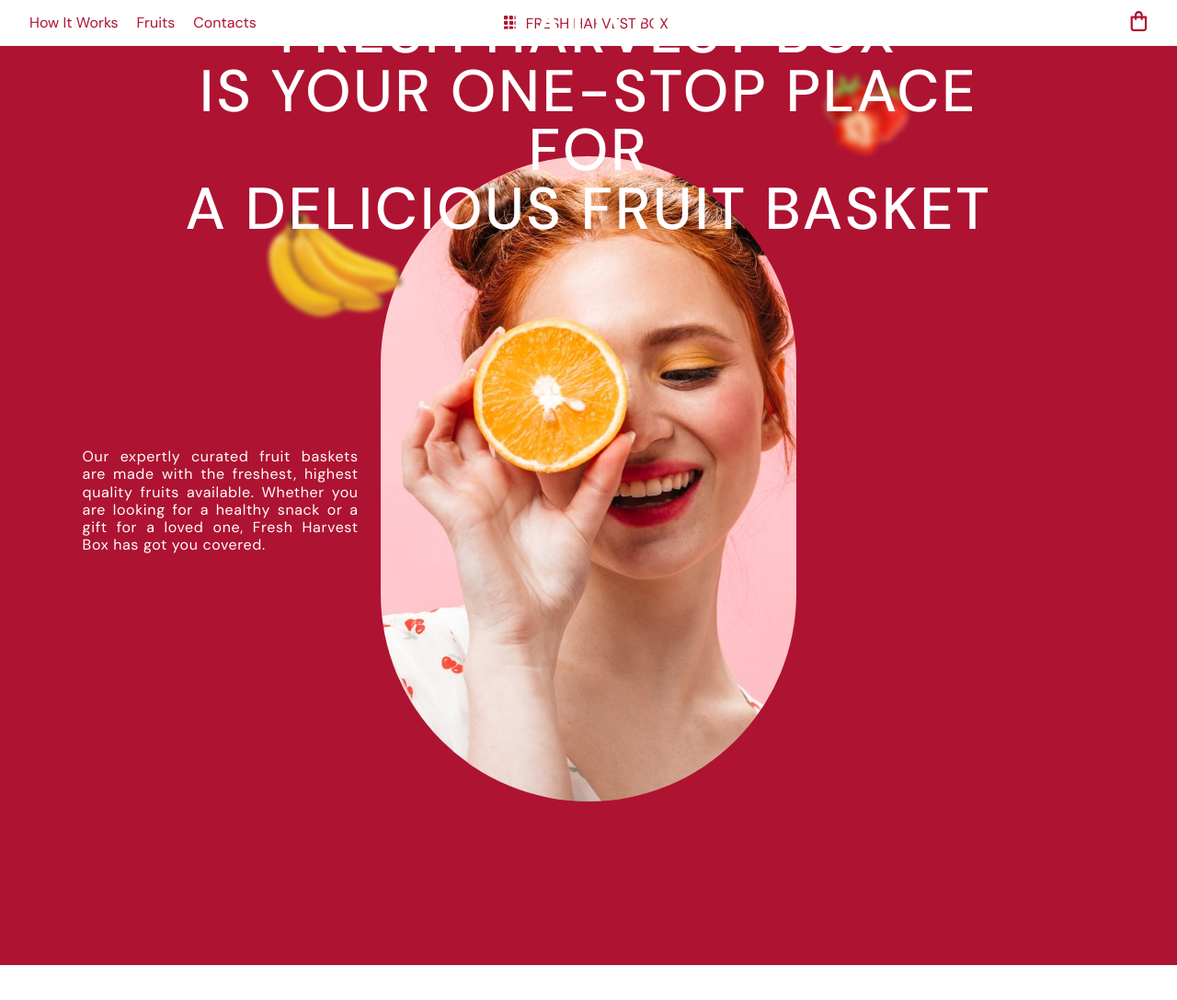
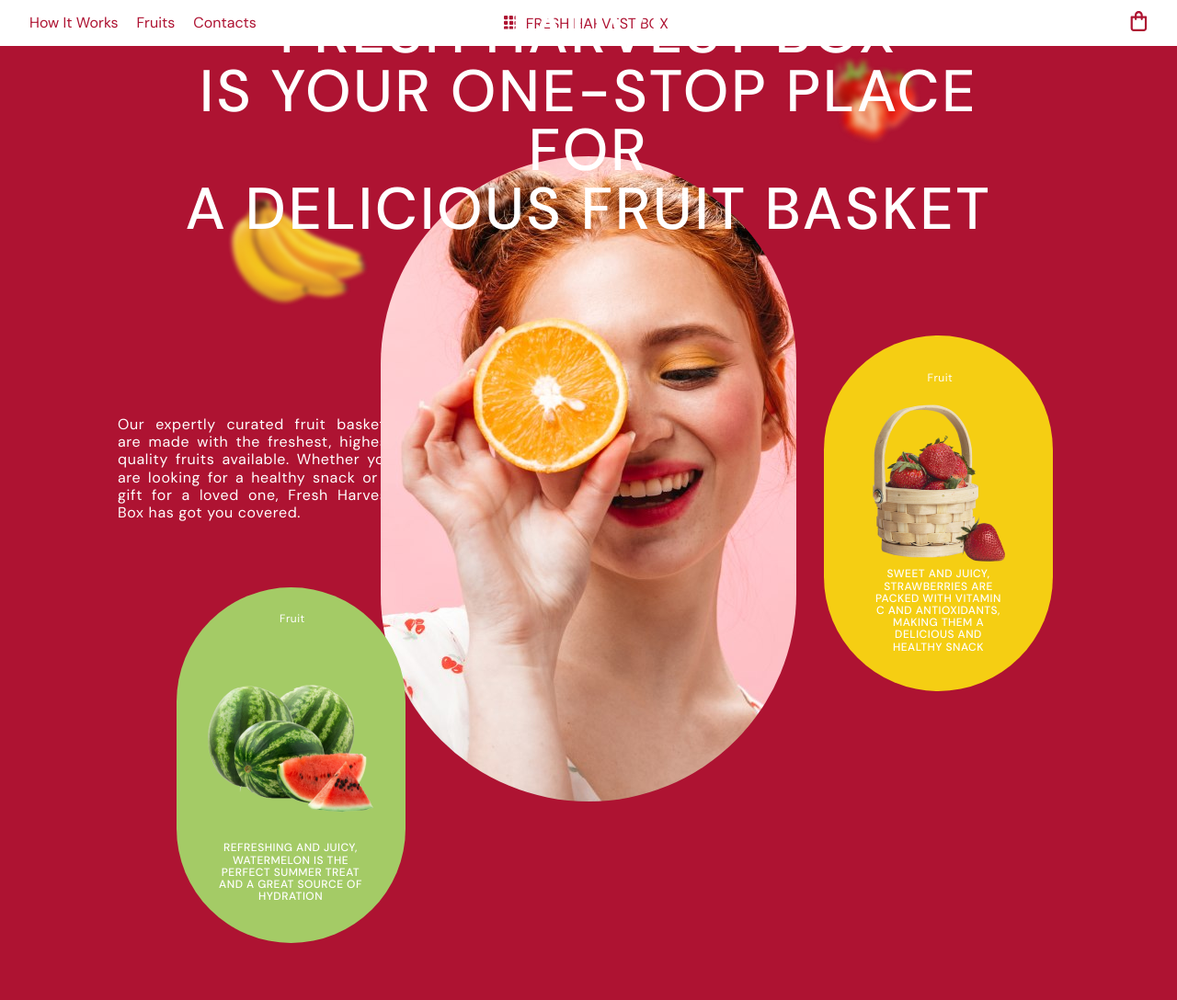
Before and after one commit to Ramacandra/parte1, a plain HTML site: page index.html in a window 1280 px wide. Shown: the top 1088 px of the page at 92% size. Before the commit the page ends 1050 px from the top, so only its background shows below. Drawn offline with nearby package versions, Linux system fonts and the light colour scheme.

Commit message:
container

```diff
--- a/index.html
+++ b/index.html
@@ -40,17 +40,23 @@
         <p class="principal-section__text">Our expertly curated fruit baskets are made with the freshest, highest quality fruits available. Whether you are looking for a healthy snack or a gift for a loved one, Fresh Harvest Box has got you covered.</p>
         <img class="principal-section__image" src="./images/lady.jpg" width="452" alt="lady-fruit">
 
-        <!--<svg class="principal-section__border" width="486" height="742">
-          <use href="./images/icons/icons.svg#icon-borde"> </use>
-        </svg> -->
-        <ul class="fruit-banana">
-          <li class="fruit-banana__item" >
-             <img class="fruit-banana__img" src="./images/bananas.png" width="184" alt="banana"> </li>
-        </ul>
-        <ul class="fruit-strawberry">
-          <li class="fruit-strawberry" >
-            <img class="fruit-strawberry__img" src="./images/strawberry.png" width="120" alt="strawberry"> </li>
-        </ul>
+        <div class="fruit-banana">
+             <img class="fruit-banana__img" src="./images/bananas.png" width="184" alt="banana">
+        </div>
+        <div class="fruit-strawberry">
+            <img class="fruit-strawberry__img" src="./images/strawberry.png" width="120" alt="strawberry">
+        </div>
+
+        <div class="watermelon__container">
+          <h3 class="watermelon__title">Fruit</h3>
+          <img class="watermelon__img" src="./images/watermelon.png" width="200" height="172" alt="watermelon">
+          <p class="watermelon__text">Refreshing and juicy, watermelon is the perfect summer treat and a great source of hydration</p>
+        </div>
+        <div class="strawberry-basket__container">
+          <h3 class="strawberry-basket__title">Fruit</h3>
+          <img class="strawberry-basket__img" src="./images/strawberry-basket.png" width="162" height="185" alt="watermelon">
+          <p class="strawberry-basket__text">Sweet and juicy, strawberries are packed with vitamin C and antioxidants, making them a delicious and healthy snack</p>
+        </div>
       </section>
     </main>
   </body>
--- a/sass/components/_header.scss
+++ b/sass/components/_header.scss
@@ -6,7 +6,7 @@
 }
 .nav__list {
     display: flex;
-    color:$background;
+    color:$red-s;
     list-style: none;
     gap:20px;
     padding: 16px 32px;
@@ -15,8 +15,8 @@
 
 .logo__container {
  display: flex;
- color: $background;
- fill: $background;
+ color: $red-s;
+ fill: $red-s;
  justify-content: center;
  align-content: center;
  text-align: center;
@@ -26,6 +26,6 @@ padding: 17px 250px 300px 17px;
 }
 
 .basket__icon {
-    fill:$background;
+    fill:$red-s;
     padding: 11px 32px;
 }
--- a/sass/components/_principal_section.scss
+++ b/sass/components/_principal_section.scss
@@ -1,9 +1,9 @@
 .main {
-    background-color: $background;
-    height: 1000px;
+    background-color: $red-s;
+    height: 2000px;
 }
 .principal-section {
-    background-color: $background;
+    background-color: $red-s;
     position: relative;
 }
 .principal-section__title {
@@ -16,7 +16,7 @@
     justify-content: center;
     text-align:center;
     text-transform: uppercase;
-    color:$primary-color;
+    color:$white-s;
     position: absolute;
     top: 50%;
     left: 50%;
@@ -35,14 +35,6 @@
     z-index: 0;
 }
 
-/*.principal-section__border {
-    fill: rgba(255, 255, 255, 0.5);
-    position: absolute;
-    top:103px;
-    left: 600px;
-}*/
-
-
 .principal-section__text {
     display: flex;
     width: 300px;
@@ -50,10 +42,10 @@
    line-height: 1.2;
    letter-spacing: 0.04em;
    text-align:justify;
-   color:$primary-color;
+   color:$white-s;
    position: absolute;
-   top: 60%;
-   left: 7%;
+   top: 55%;
+   left: 10%;
 }
 
 .fruit-banana {
@@ -69,3 +61,80 @@
     top:0;
     right: 21%;
 }
+
+.watermelon__container {
+    display: flex;
+    flex-wrap: wrap;
+    justify-content: center;
+    width: 249px;
+    height: 387px;
+    background-color: $green-s;
+    border-radius: 500px;
+    padding: 28px 25px 15px 24px;
+    position: absolute;
+    left: 15%;
+    bottom: -39%;
+}
+
+.watermelon__title {
+    width: 24px;
+    height: 14px;
+    font-size: 12px;
+    font-weight:400;
+    line-height: 1.1;
+    letter-spacing: 0.04em;
+    color:$white-s;
+    text-align: center;
+    padding-bottom: 61px;
+    margin: 0;
+}
+
+.watermelon__text {
+    font-size: 12px;
+    font-weight: 500;
+    line-height: 1.1;
+    letter-spacing: 0.04em;
+   text-align: center;
+   text-transform: uppercase;
+   color: $white-s;
+   padding: 0px 20px 20px 20px;
+   margin: 0;
+}
+
+.strawberry-basket__container {
+    display: flex;
+    flex-wrap: wrap;
+    justify-content: center;
+    width: 249px;
+    height: 387px;
+    background-color: $yellow-s;
+    border-radius: 500px;
+    padding: 28px 35px 40px 35px;
+    position: absolute;
+    left: 70%;
+    bottom: 0%;
+
+}
+
+.strawberry-basket__title {
+    width: 24px;
+    height: 14px;
+    font-size: 12px;
+    font-weight:400;
+    line-height: 1.1;
+    letter-spacing: 0.04em;
+    color:$white-s;
+    text-align: center;
+}
+
+.strawberry-basket__text {
+    font-size: 12px;
+    font-weight: 500;
+    line-height: 1.1;
+    letter-spacing: 0.04em;
+   text-align: center;
+   text-transform: uppercase;
+   color: $white-s;
+   padding: 0px 20px 0px 20px;
+   margin: 0;
+}
--- a/sass/utils/_variables.scss
+++ b/sass/utils/_variables.scss
@@ -1,5 +1,5 @@
-$standar-black: rgba(0, 0, 0, 1);
-$primary-color: rgba(255, 255, 255, 1);
-$background: rgba(174, 19, 50, 1);
-$watermelon-color: rgba(164, 203, 102, 1);
-$strawberry-basket-background: rgba(245, 206, 19, 1);
+$black-s: #000;
+$red-s: #ae1332;
+$green-s: #a4cb66;
+$yellow-s: #f5ce13;
+$white-s: #fff;
```
Also changed, not shown: css/main.min.css, 1 other file.
